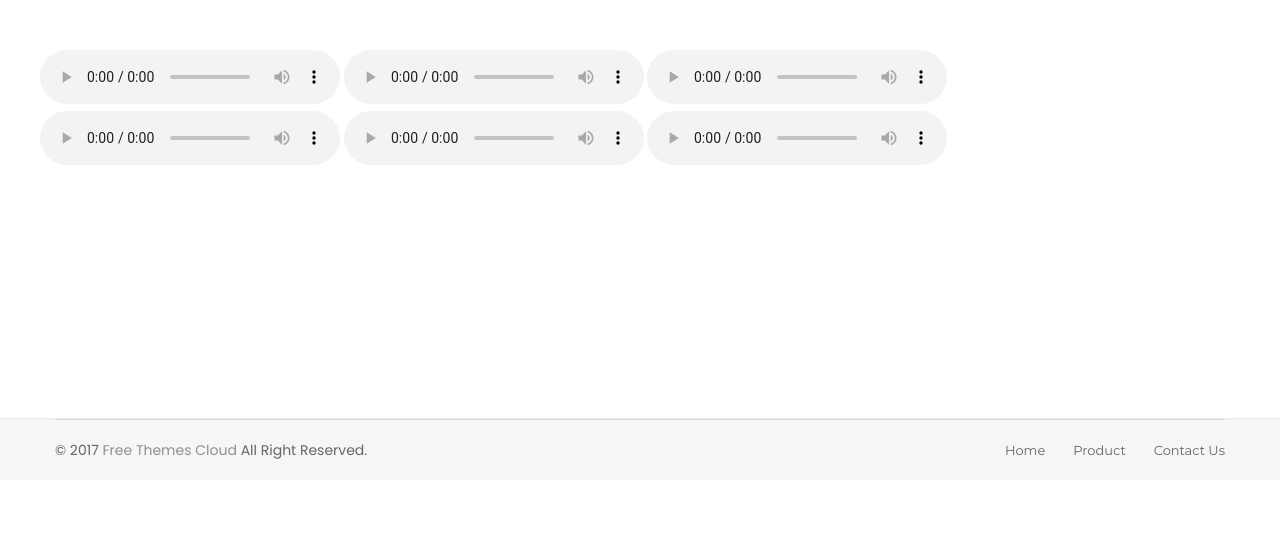
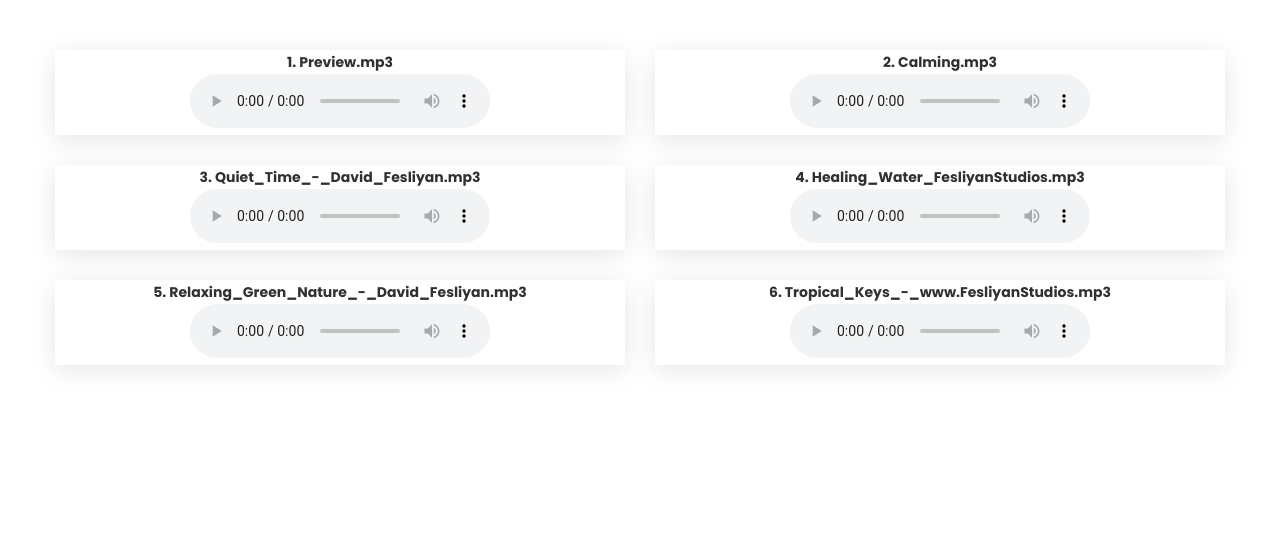
Before and after one commit to hipzi/Toko, a CodeIgniter 4 app: the page made by app/Views/toko/sound.php in a window 1280 px wide. Shown: the part 320-876 px from the top of the page. Before the commit the page ends 779 px from the top, so only its background shows below. Run offline with PHP 8.4 and a stand-in for CodeIgniter, Linux system fonts and the light colour scheme; the template is opened without the code that fills it, so the values that code supplies are empty; some libraries are stand-ins or nearby versions.

Commit message:
Update sound.php
merapikan halaman sound

```diff
--- a/app/Views/toko/sound.php
+++ b/app/Views/toko/sound.php
@@ -18,32 +18,63 @@
     </div>
     <!-- End Bradcaump area -->
 
+
+
+
     <div class="portfolio-grid-area bg__white pt--1 pb--100">
         <div class="container">
             <div class="portfolio-menu-active gutter-btn mb--50 text-center">
             </div>
             <div class="portfolio-style">
                 <div class="row grid">
+                    <div class="col-md-6 col-sm-6 col-xs-12 grid-item cat2">
+                        <div class="single-portfolio-card mb--30" style="text-align: center;">
+                            <h4>1. Preview.mp3</h4>
                             <audio controls>
                                 <source src="audio/preview.mp3">
                                 Your browser does not support the audio element.
                             </audio>
+                        </div>
+                    </div>
+                    <div class="col-md-6 col-sm-6 col-xs-12 grid-item cat3">
+                        <div class="single-portfolio-card mb--30" style="text-align: center;">
+                            <h4>2. Calming.mp3</h4>
                             <audio controls>
                                 <source src="audio/0106. Calming - AShamaluevMusic.mp3">
                                 Your browser does not support the audio element.
                             </audio>
+                        </div>
+                    </div>
+                    <div class="col-md-6 col-sm-6 col-xs-12 grid-item cat2">
+                        <div class="single-portfolio-card mb--30" style="text-align: center;">
+                            <h4>3. Quiet_Time_-_David_Fesliyan.mp3</h4>
                             <audio controls>
                                 <source src="audio/2019-04-20_-_Quiet_Time_-_David_Fesliyan.mp3">
                                 Your browser does not support the audio element.
                             </audio>
+                        </div>
+                    </div>
+                    <div class="col-md-6 col-sm-6 col-xs-12 grid-item cat3">
+                        <div class="single-portfolio-card mb--30" style="text-align: center;">
+                            <h4>4. Healing_Water_FesliyanStudios.mp3</h4>
                             <audio controls>
                                 <source src="audio/2019-07-26_-_Healing_Water_FesliyanStudios.com_-_David_Renda.mp3">
                                 Your browser does not support the audio element.
                             </audio>
+                        </div>
+                    </div>
+                    <div class="col-md-6 col-sm-6 col-xs-12 grid-item cat3">
+                        <div class="single-portfolio-card mb--30" style="text-align: center;">
+                            <h4>5. Relaxing_Green_Nature_-_David_Fesliyan.mp3</h4>
                             <audio controls>
                                 <source src="audio/2020-02-22_-_Relaxing_Green_Nature_-_David_Fesliyan.mp3">
                                 Your browser does not support the audio element.
                             </audio>
+                        </div>
+                    </div>
+                    <div class="col-md-6 col-sm-6 col-xs-12 grid-item cat2">
+                        <div class="single-portfolio-card mb--30" style="text-align: center;">
+                            <h4>6. Tropical_Keys_-_www.FesliyanStudios.mp3</h4>
                             <audio controls>
                                 <source src="audio/2020-09-14_-_Tropical_Keys_-_www.FesliyanStudios.com_David_Renda.mp3">
                                 Your browser does not support the audio element.
@@ -52,4 +83,6 @@
                     </div>
                 </div>
             </div>
+        </div>
+    </div>
 <?= $this->endSection('content'); ?>
```
Lines whose indentation alone changed are shown as unchanged.
